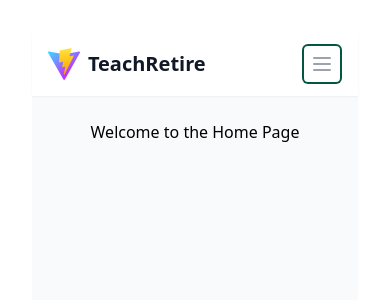
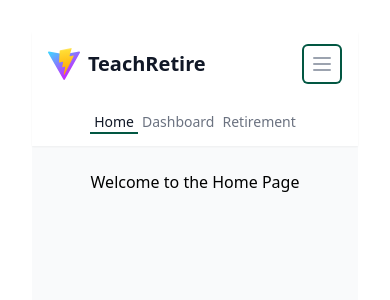
Before and after one commit to IbrahimKhanGH/FinTeach, a React (Vite) app in the folder frontend/: page / in a window 390 px wide. Both pictures are taken after a click on the button "Open main menu". Shown: the top 300 px of the page. Built offline with nearby package versions, Linux system fonts and the light colour scheme.

Commit message:
navbar seperation

```diff
--- a/frontend/src/App.jsx
+++ b/frontend/src/App.jsx
@@ -1,59 +1,16 @@
-import { useState } from 'react';
-import { BrowserRouter as Router, Routes, Route, Link, useLocation } from 'react-router-dom';
-import reactLogo from './assets/react.svg';
-import viteLogo from '/vite.svg';
+// src/App.jsx
+import { BrowserRouter as Router, Routes, Route } from 'react-router-dom';
 import './App.css';
-
-// Import your new pages/components here
+import Navbar from './components/layout/Navbar'; // Import Navbar
 import Home from './pages/Home';
 import Dashboard from './pages/Dashboard';
 import Retirement from './pages/Retirement';
 
 function App() {
-  const [count, setCount] = useState(0);
-
   return (
     <Router>
       <div className="min-h-screen bg-gray-50">
-        {/* Navigation Bar */}
-        <nav className="bg-white shadow-sm">
-          <div className="max-w-7xl mx-auto px-4 sm:px-6 lg:px-8">
-            <div className="flex justify-between h-16">
-              {/* Logo and Brand */}
-              <div className="flex items-center">
-                <div className="flex-shrink-0 flex items-center">
-                  <img
-                    className="h-8 w-auto"
-                    src={viteLogo}
-                    alt="Logo"
-                  />
-                  <span className="ml-2 text-xl font-semibold text-gray-900">
-                    TeachRetire
-                  </span>
-                </div>
-
-                {/* Navigation Links */}
-                <div className="hidden sm:ml-6 sm:flex sm:space-x-8">
-                  <NavLink to="/">Home</NavLink>
-                  <NavLink to="/dashboard">Dashboard</NavLink>
-                  <NavLink to="/retirement">Retirement</NavLink>
-                </div>
-              </div>
-
-              {/* Mobile Menu Button - Add your mobile menu logic here */}
-              <div className="flex items-center sm:hidden">
-                <button className="inline-flex items-center justify-center p-2 rounded-md text-gray-400 hover:text-gray-500 hover:bg-gray-100 focus:outline-none focus:ring-2 focus:ring-inset focus:ring-fidelity-green">
-                  <span className="sr-only">Open main menu</span>
-                  {/* Add your menu icon here */}
-                  <svg className="h-6 w-6" fill="none" viewBox="0 0 24 24" stroke="currentColor">
-                    <path strokeLinecap="round" strokeLinejoin="round" strokeWidth={2} d="M4 6h16M4 12h16M4 18h16" />
-                  </svg>
-                </button>
-              </div>
-            </div>
-          </div>
-        </nav>
-
+        <Navbar /> {/* Navbar is now imported here */}
         {/* Main Content */}
         <main className="max-w-7xl mx-auto py-6 sm:px-6 lg:px-8">
           <Routes>
@@ -67,23 +24,4 @@ function App() {
   );
 }
 
-// NavLink component with active states
-function NavLink({ to, children }) {
-  const location = useLocation();
-  const isActive = location.pathname === to;
-
-  return (
-    <Link
-      to={to}
-      className={`inline-flex items-center px-1 pt-1 border-b-2 text-sm font-medium ${
-        isActive
-          ? 'border-fidelity-green text-gray-900'
-          : 'border-transparent text-gray-500 hover:border-gray-300 hover:text-gray-700'
-      }`}
-    >
-      {children}
-    </Link>
-  );
-}
-
 export default App;
--- a/frontend/src/components/layout/Navbar.jsx
+++ b/frontend/src/components/layout/Navbar.jsx
@@ -0,0 +1,76 @@
+// src/components/layout/Navbar.jsx
+import { useState } from 'react';
+import { Link, useLocation } from 'react-router-dom';
+import viteLogo from '/vite.svg'; // Adjust path if needed
+
+function Navbar() {
+  const [mobileMenuOpen, setMobileMenuOpen] = useState(false);
+  const location = useLocation();
+
+  const NavLink = ({ to, children }) => {
+    const isActive = location.pathname === to;
+    return (
+      <Link
+        to={to}
+        className={`inline-flex items-center px-1 pt-1 border-b-2 text-sm font-medium ${
+          isActive
+            ? 'border-fidelity-green text-gray-900'
+            : 'border-transparent text-gray-500 hover:border-gray-300 hover:text-gray-700'
+        }`}
+      >
+        {children}
+      </Link>
+    );
+  };
+
+  return (
+    <nav className="bg-white shadow-sm">
+      <div className="max-w-7xl mx-auto px-4 sm:px-6 lg:px-8">
+        <div className="flex justify-between h-16">
+          {/* Logo and Brand */}
+          <div className="flex items-center">
+            <div className="flex-shrink-0 flex items-center">
+              <img className="h-8 w-auto" src={viteLogo} alt="Logo" />
+              <span className="ml-2 text-xl font-semibold text-gray-900">
+                TeachRetire
+              </span>
+            </div>
+
+            {/* Desktop Navigation Links */}
+            <div className="hidden sm:ml-6 sm:flex sm:space-x-8">
+              <NavLink to="/">Home</NavLink>
+              <NavLink to="/dashboard">Dashboard</NavLink>
+              <NavLink to="/retirement">Retirement</NavLink>
+            </div>
+          </div>
+
+          {/* Mobile Menu Button */}
+          <div className="flex items-center sm:hidden">
+            <button
+              onClick={() => setMobileMenuOpen(!mobileMenuOpen)}
+              className="inline-flex items-center justify-center p-2 rounded-md text-gray-400 hover:text-gray-500 hover:bg-gray-100 focus:outline-none focus:ring-2 focus:ring-inset focus:ring-fidelity-green"
+            >
+              <span className="sr-only">Open main menu</span>
+              <svg className="h-6 w-6" fill="none" viewBox="0 0 24 24" stroke="currentColor">
+                <path strokeLinecap="round" strokeLinejoin="round" strokeWidth={2} d="M4 6h16M4 12h16M4 18h16" />
+              </svg>
+            </button>
+          </div>
+        </div>
+      </div>
+
+      {/* Mobile Navigation Links */}
+      {mobileMenuOpen && (
+        <div className="sm:hidden">
+          <div className="px-2 pt-2 pb-3 space-y-1">
+            <NavLink to="/">Home</NavLink>
+            <NavLink to="/dashboard">Dashboard</NavLink>
+            <NavLink to="/retirement">Retirement</NavLink>
+          </div>
+        </div>
+      )}
+    </nav>
+  );
+}
+
+export default Navbar;
```
